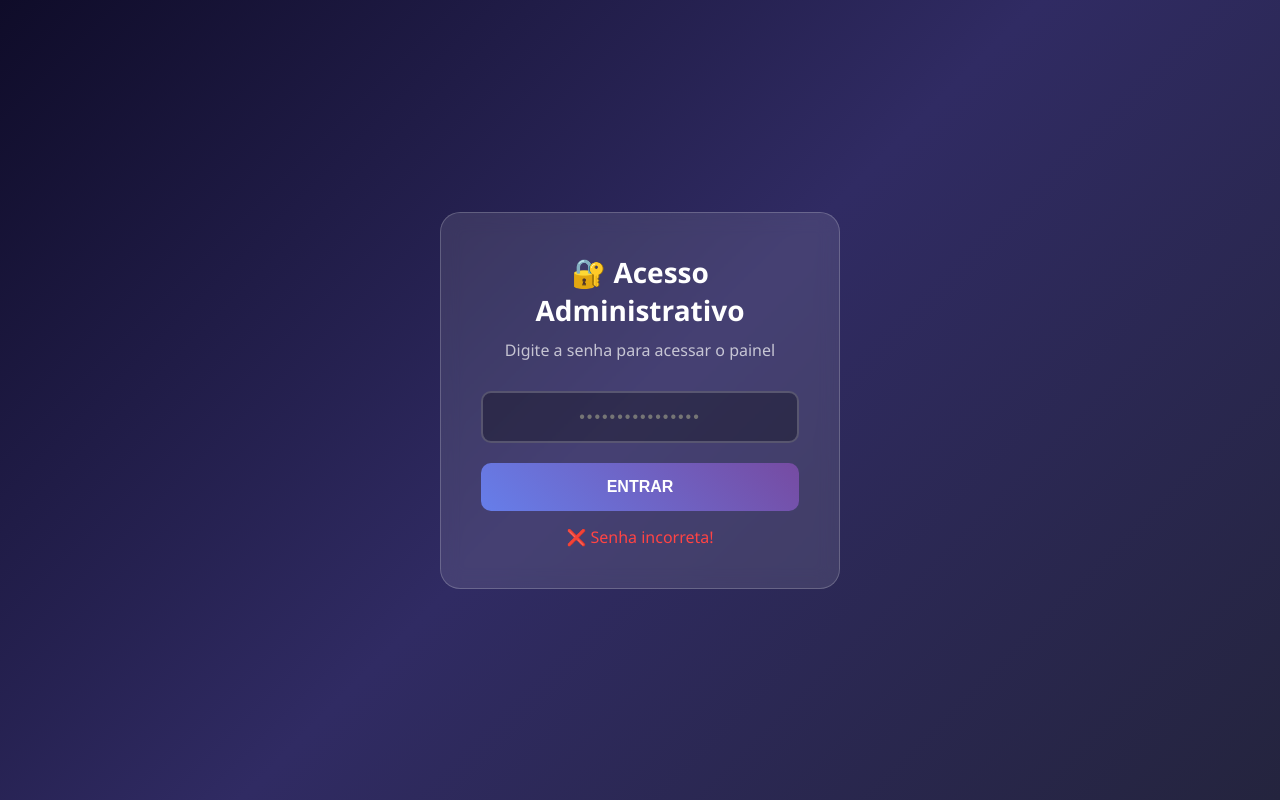
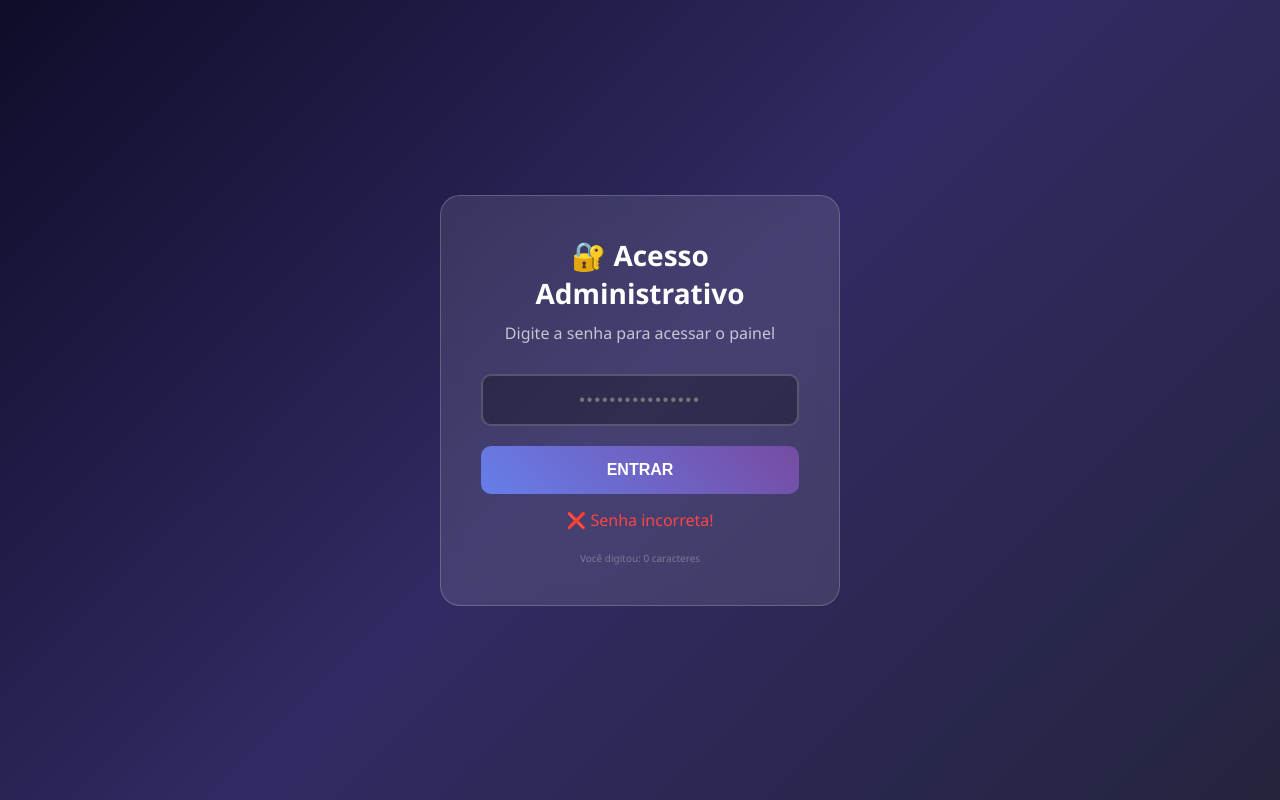
Before and after one commit to arthur114tutu-ctrl/Bala-games, a plain HTML site: page adm.html in a window 1280 px wide. Both pictures are taken after a click on the button "ENTRAR". Drawn offline with Linux system fonts and the light colour scheme.

Commit message:
Increase password input maxlength and add debug info

```diff
--- a/adm.html
+++ b/adm.html
@@ -89,6 +89,12 @@
             margin-top: 15px;
             display: none;
         }
+
+        .debug {
+            color: rgba(255,255,255,0.3);
+            font-size: 10px;
+            margin-top: 20px;
+        }
     </style>
 </head>
 <body>
@@ -96,19 +102,28 @@
         <h1>🔐 Acesso Administrativo</h1>
         <p>Digite a senha para acessar o painel</p>
 
-        <input type="password" id="senha" placeholder="••••••••••••••••" maxlength="20">
+        <input type="password" id="senha" placeholder="••••••••••••••••" maxlength="30">
         <button onclick="verificarSenha()">ENTRAR</button>
 
         <div class="error" id="erro">❌ Senha incorreta!</div>
         <div class="success" id="sucesso">✅ Acesso permitido! Redirecionando...</div>
+
+        <div class="debug" id="debug"></div>
     </div>
 
     <script>
+        // SENHA DIRETA - SEM CRIPTOGRAFIA PARA TESTE
+        const SENHA_CORRETA = "BALASITE2026ATUALIZADO";
+
         function verificarSenha() {
             const senhaDigitada = document.getElementById('senha').value;
-            const senhaCorreta = atob('QkFMQVNJVEUyMDI2QVRVQUxJWkFETw==');
 
-            if (senhaDigitada === senhaCorreta) {
+            // Debug - mostrar o que foi digitado (apenas para teste)
+            console.log("Digitada:", senhaDigitada);
+            console.log("Correta:", SENHA_CORRETA);
+            console.log("São iguais?", senhaDigitada === SENHA_CORRETA);
+
+            if (senhaDigitada === SENHA_CORRETA) {
                 document.getElementById('sucesso').style.display = 'block';
                 document.getElementById('erro').style.display = 'none';
 
@@ -123,6 +138,10 @@
                 document.getElementById('erro').style.display = 'block';
                 document.getElementById('sucesso').style.display = 'none';
                 document.getElementById('senha').value = '';
+
+                // Mostrar debug
+                document.getElementById('debug').textContent =
+                    'Você digitou: ' + senhaDigitada.length + ' caracteres';
             }
         }
 
```
